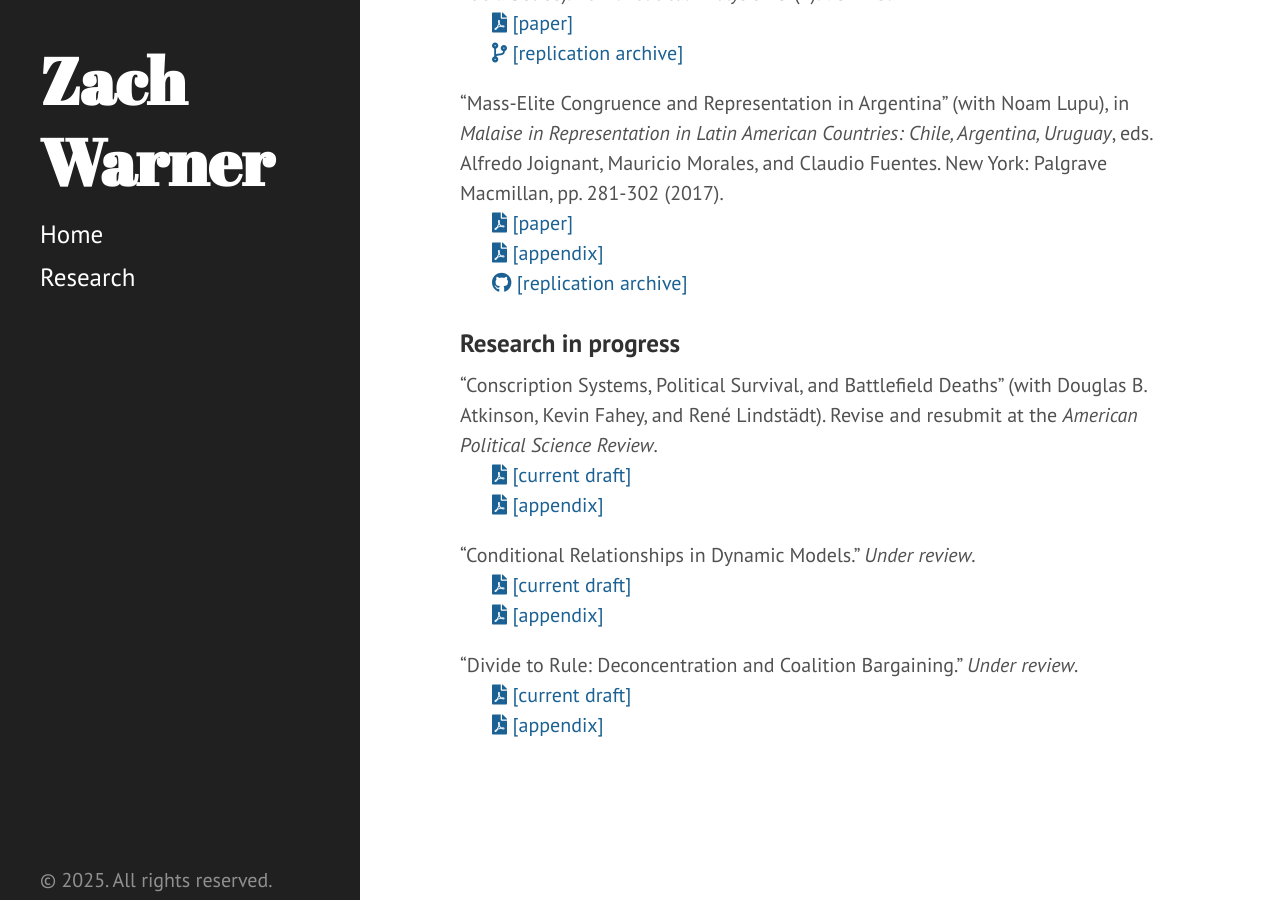
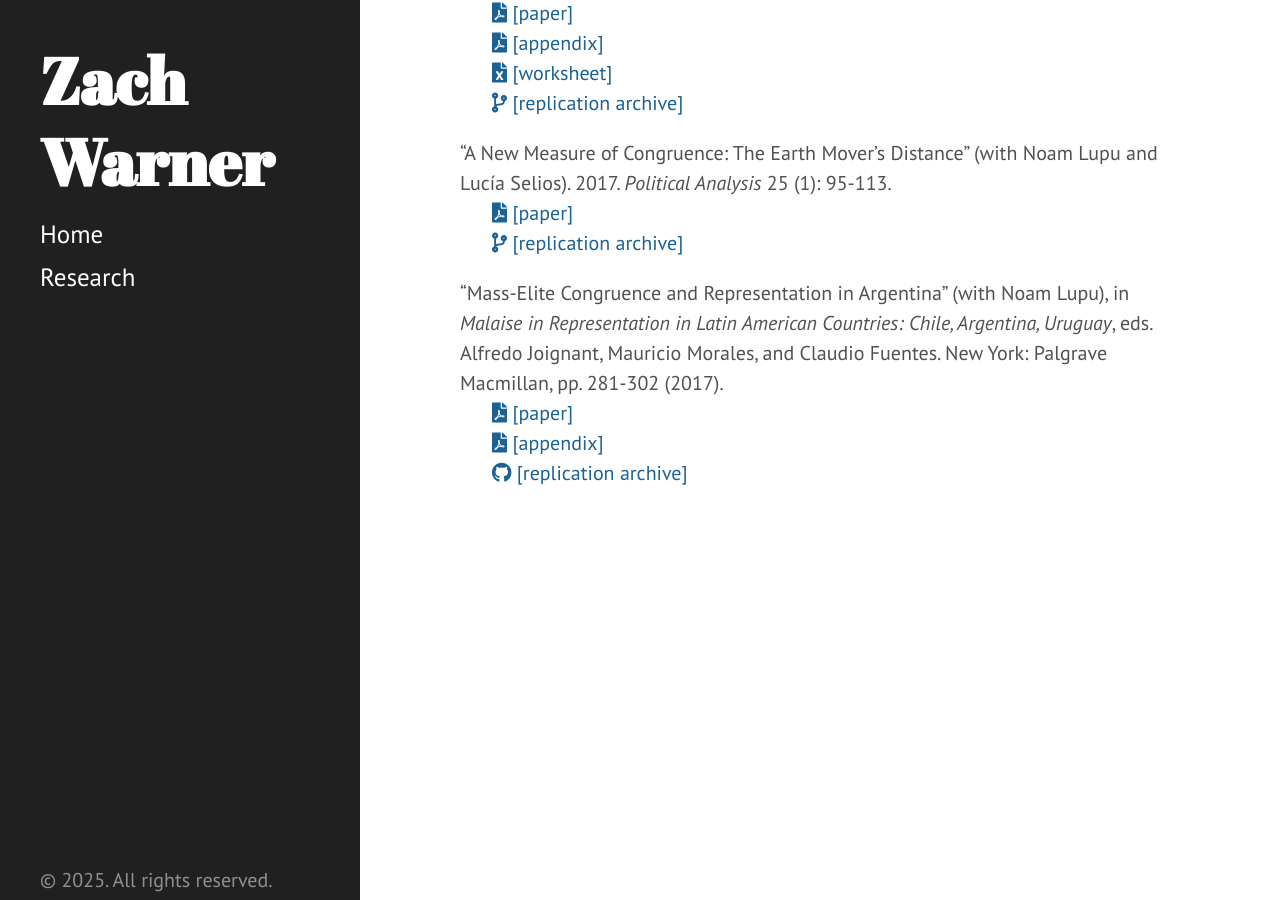
Before and after one commit to zachwarner/zachwarner.github.io, a Jekyll site: the page built from research.md, in a window 1280 px wide and 900 px high, scrolled down 1023 px. Built offline with Jekyll 4.4.1, drawn with Linux system fonts in a browser that asks for light colours; some of the changed text lies outside the part shown.

```diff
--- a/research.md
+++ b/research.md
@@ -36,17 +40,3 @@
 <br>&nbsp;&nbsp;&nbsp;&nbsp;&nbsp;&nbsp;<span style="padding-right:5%"><a href='{{ "/download/Lupu-Warner-Congruence-Argentina.pdf" | relative_url }}'><i class='fas fa-file-pdf'></i> [paper]</a></span>
 <br>&nbsp;&nbsp;&nbsp;&nbsp;&nbsp;&nbsp;<span style="padding-right:5%"><a href='{{ "/download/Lupu-Warner-Congruence-Argentina-Appendix.pdf" | relative_url }}'><i class='fas fa-file-pdf'></i> [appendix]</a> </span>
 <br>&nbsp;&nbsp;&nbsp;&nbsp;&nbsp;&nbsp;<span style="padding-right:5%"><a href="https://github.com/zachwarner/Lupu-Warner-Congruence-Argentina"><i class='fab fa-github'></i> [replication archive]</a></span>
-
-### Research in progress
-
-"Conscription Systems, Political Survival, and Battlefield Deaths" (with Douglas B. Atkinson, Kevin Fahey, and René Lindstädt). Revise and resubmit at the *American Political Science Review*.
-<br>&nbsp;&nbsp;&nbsp;&nbsp;&nbsp;&nbsp;<span style="padding-right:5%"><a href='{{ "/download/Atkinson-et-al-Conscription.pdf" | relative_url }}'><i class='fas fa-file-pdf'></i> [current draft]</a></span>
-<br>&nbsp;&nbsp;&nbsp;&nbsp;&nbsp;&nbsp;<span style="padding-right:5%"><a href='{{ "/download/Atkinson-et-al-Conscription-Appendix.pdf" | relative_url }}'><i class='fas fa-file-pdf'></i> [appendix]</a> </span>
-
-"Conditional Relationships in Dynamic Models." *Under review*.
-<br>&nbsp;&nbsp;&nbsp;&nbsp;&nbsp;&nbsp;<span style="padding-right:5%"><a href='{{ "/download/Warner-Conditional-Relationships.pdf" | relative_url }}'><i class='fas fa-file-pdf'></i> [current draft]</a></span>
-<br>&nbsp;&nbsp;&nbsp;&nbsp;&nbsp;&nbsp;<span style="padding-right:5%"><a href='{{ "/download/Warner-Conditional-Relationships-Appendix.pdf" | relative_url }}'><i class='fas fa-file-pdf'></i> [appendix]</a></span>
-
-"Divide to Rule: Deconcentration and Coalition Bargaining." *Under review*.
-<br>&nbsp;&nbsp;&nbsp;&nbsp;&nbsp;&nbsp;<span style="padding-right:5%"><a href='{{ "/download/Warner-Divide-to-Rule.pdf" | relative_url }}'><i class='fas fa-file-pdf'></i> [current draft]</a></span>
-<br>&nbsp;&nbsp;&nbsp;&nbsp;&nbsp;&nbsp;<span style="padding-right:5%"><a href='{{ "/download/Warner-Divide-to-Rule-Appendix.pdf" | relative_url }}'><i class='fas fa-file-pdf'></i> [appendix]</a> </span>
```
Also changed, not shown: other parts of research.md (+4 -0 lines).
